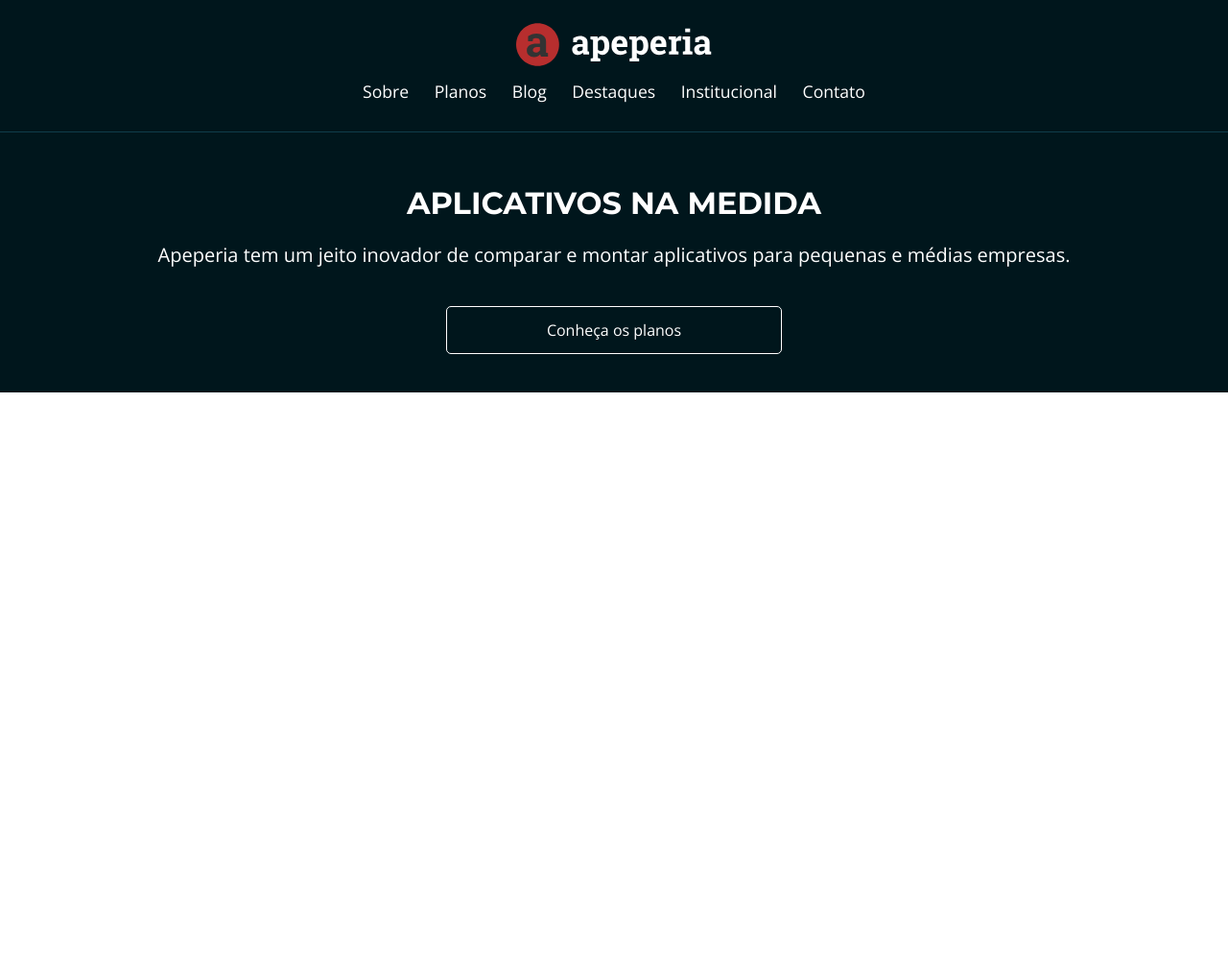
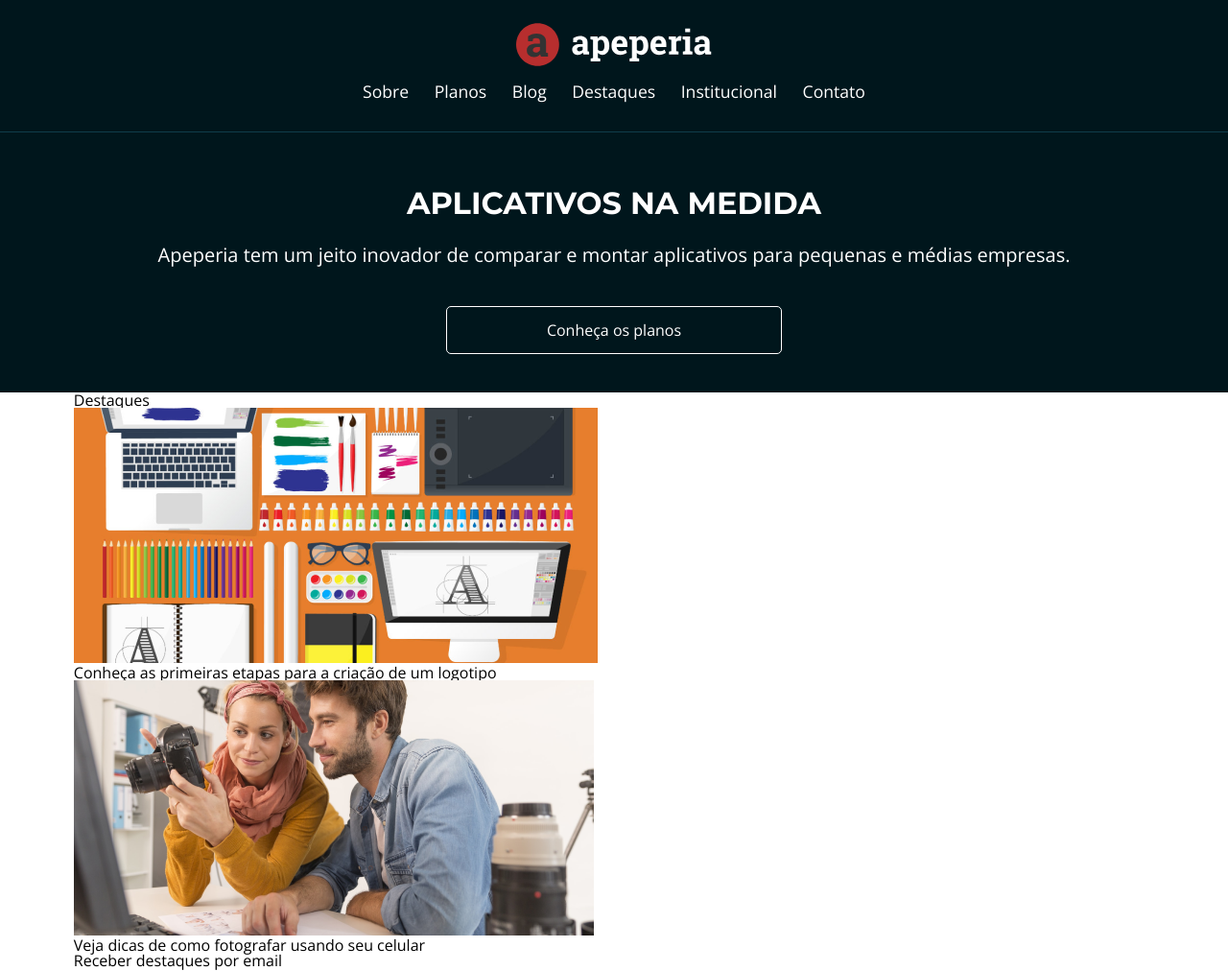
Before and after one commit to vanelmlima/layouts-responsivos-projeto-apeperia, a plain HTML site: page index.html in a window 1280 px wide. Shown: the whole page at 96% size. Before the commit the page ends 800 px from the top, so only its background shows below. Drawn offline with nearby package versions, Linux system fonts and the light colour scheme.

Commit message:
destaques html

```diff
--- /dev/null
+++ b/css/destaques.css
@@ -0,0 +1,3 @@
+.destaques{
+
+}
--- a/index.html
+++ b/index.html
@@ -35,6 +35,22 @@
 				<p class="chamada__texto">Apeperia tem um jeito inovador de comparar e montar aplicativos para pequenas e médias empresas.</p>
 				<a href="#" class="chamada__botao botao">Conheça os planos</a>
 			</section>
+			<section class="destaques container">
+				<h2 class="destaques__titulo">Destaques</h2>
+				<a href="#">
+					<figure class="destaques__painel">
+						<img src="img/comecando-criar-logotipo.png" alt="Painel do post sobre criação de logotipo" class="destaques__painel-imagem">
+						<figcaption class="destaques__painel-texto">Conheça as primeiras etapas para a criação de um logotipo</figcaption>
+					</figure>
+				</a>
+				<a href="#">
+					<figure class="destaques__painel">
+						<img src="img/dicas-fotografia.png" alt="Painel do post sobre fotografia com celular" class="destaques__painel-imagem">
+						<figcaption class="destaques__painel-texto">Veja dicas de como fotografar usando seu celular</figcaption>
+					</figure>
+				</a>
+				<a href="#" class="destaques__botao">Receber destaques por email</a>
+			</section>
 		</main>
 	</body>
 </html>
```
